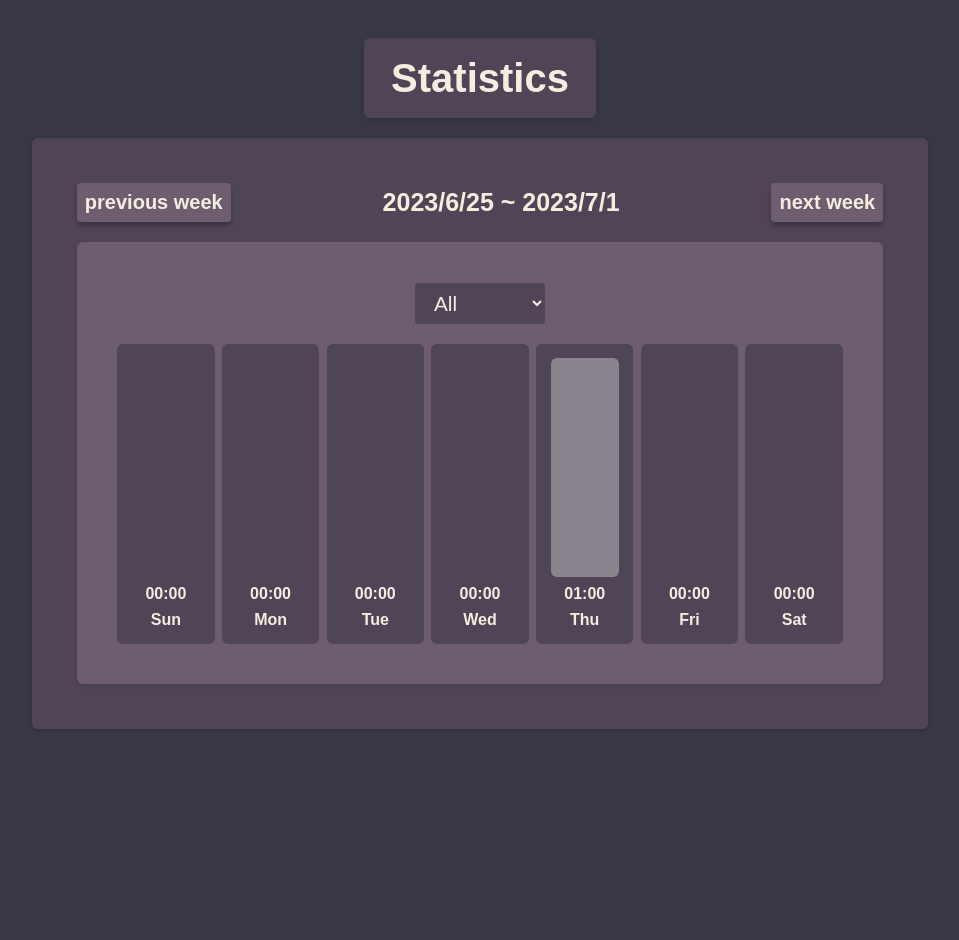
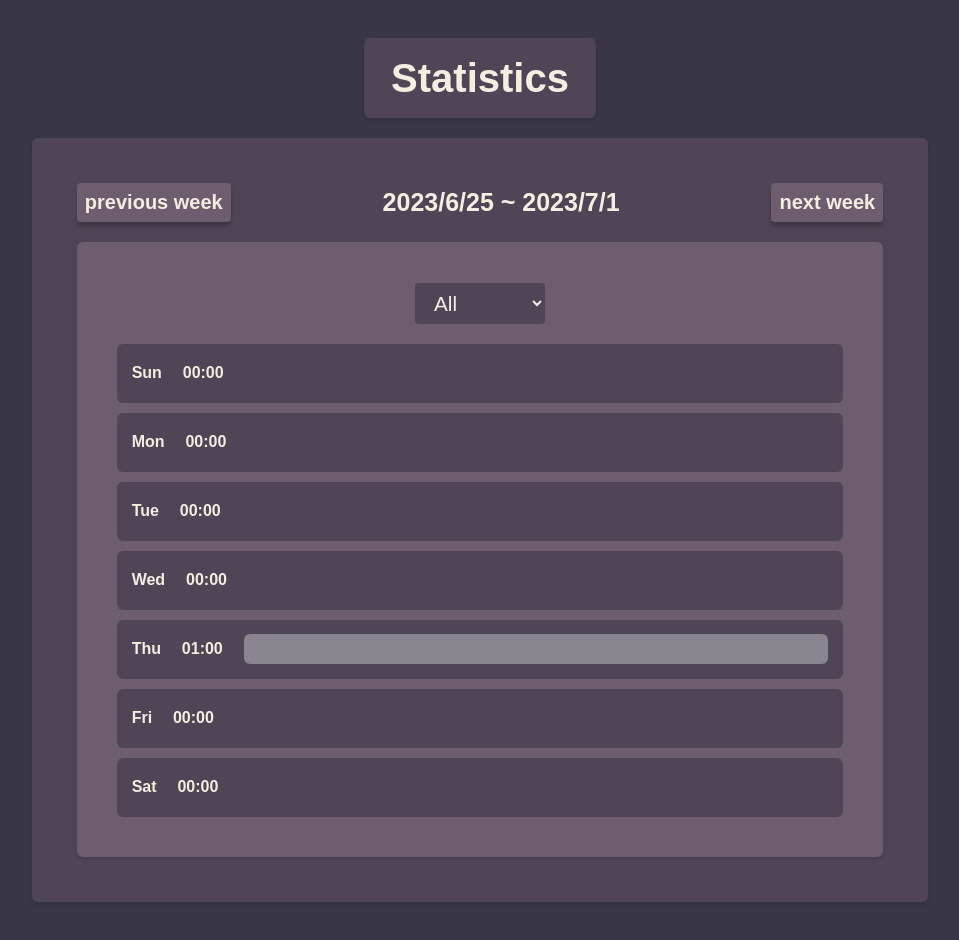
Before and after one commit to ienrum/StopWatch, a React (Create React App) app: page / in a window 1280 px wide. Both pictures are taken after a click on the element "Stop Watch Timer". Shown: the whole page, without its empty margins (160-1119 px from the left). Before the commit the page ends 800 px from the top, so only its background shows below. Built offline with nearby package versions, Linux system fonts and the light colour scheme.

Commit message:
feat: convert colum and row

```diff
--- a/src/Statistics/components/Graph.js
+++ b/src/Statistics/components/Graph.js
@@ -29,12 +29,13 @@ const Graph = ({ timeLine, tagOption, weekPeriod }) => {
       {dayOfWeekTotalTime.map((totalTime, index) => {
         const day = dayOfWeek[index];
         const height = (totalTime / maxTotalTime) * 100;
+        console.log(height);
         return (
           <div key={index} className={styles["graph"]}>
             <div
               className={styles["totaltime"]}
               style={{
-                height: `${height}%`,
+                width: `${height}%`,
                 backgroundColor: colors[tagOption],
                 opacity: "40%",
               }}
--- a/src/Statistics/components/Graph.module.css
+++ b/src/Statistics/components/Graph.module.css
@@ -1,22 +1,22 @@
 .container {
   width: 100%;
-  height: 300px;
+  height: 100%;
   display: flex;
-  flex-direction: row;
+  flex-direction: column;
   justify-content: center;
   align-items: center;
-  gap: 1%;
+  gap: 10px;
 }
 
 .graph {
   height: 100%;
   width: 100%;
   display: flex;
-  flex-direction: column;
+  flex-direction: row-reverse;
   justify-content: flex-end;
   align-items: center;
   gap: 3%;
-  padding: 2% 0 2% 0;
+  padding: 2%;
   font-weight: 700;
 
   border-radius: 6px;
@@ -25,7 +25,8 @@
 }
 
 .totaltime {
-  width: 70%;
+  height: 30px;
+  width: 100%;
   background-color: var(--accent-color);
   border-radius: 6px;
 }
```
